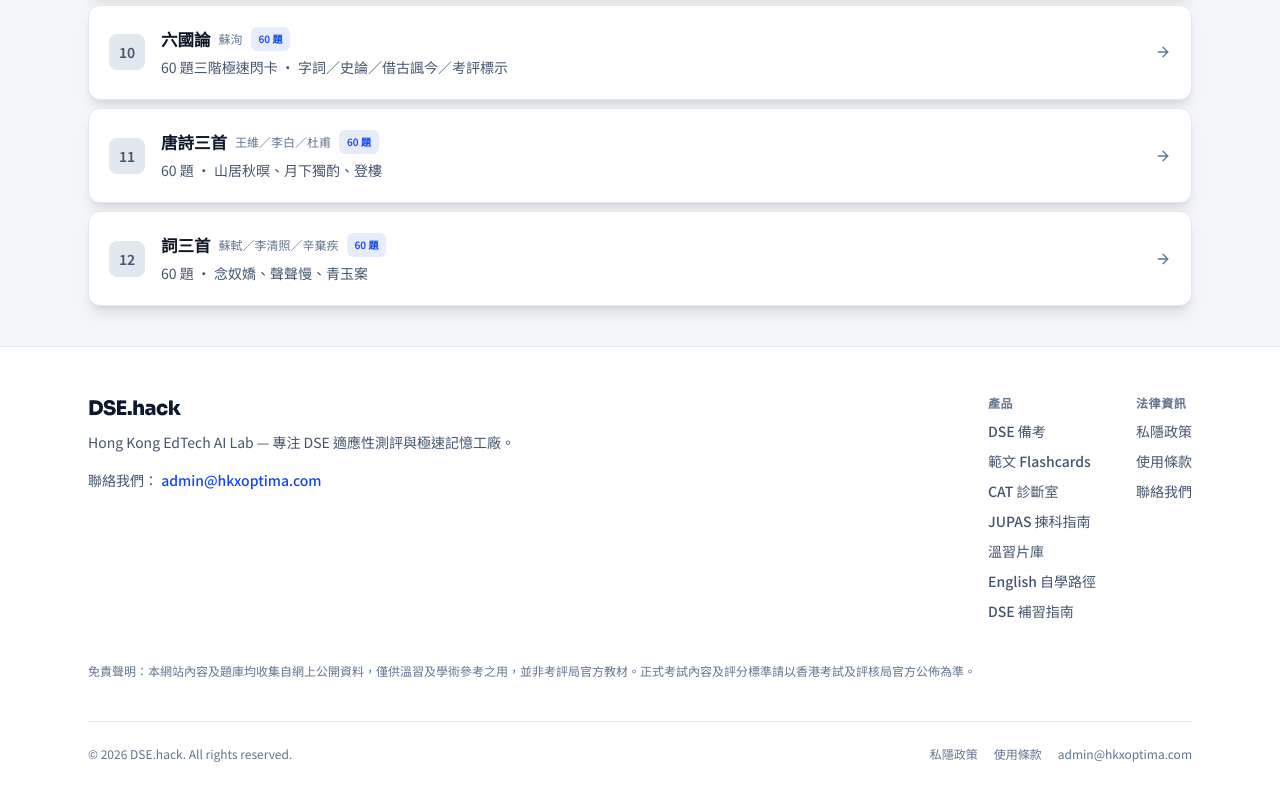
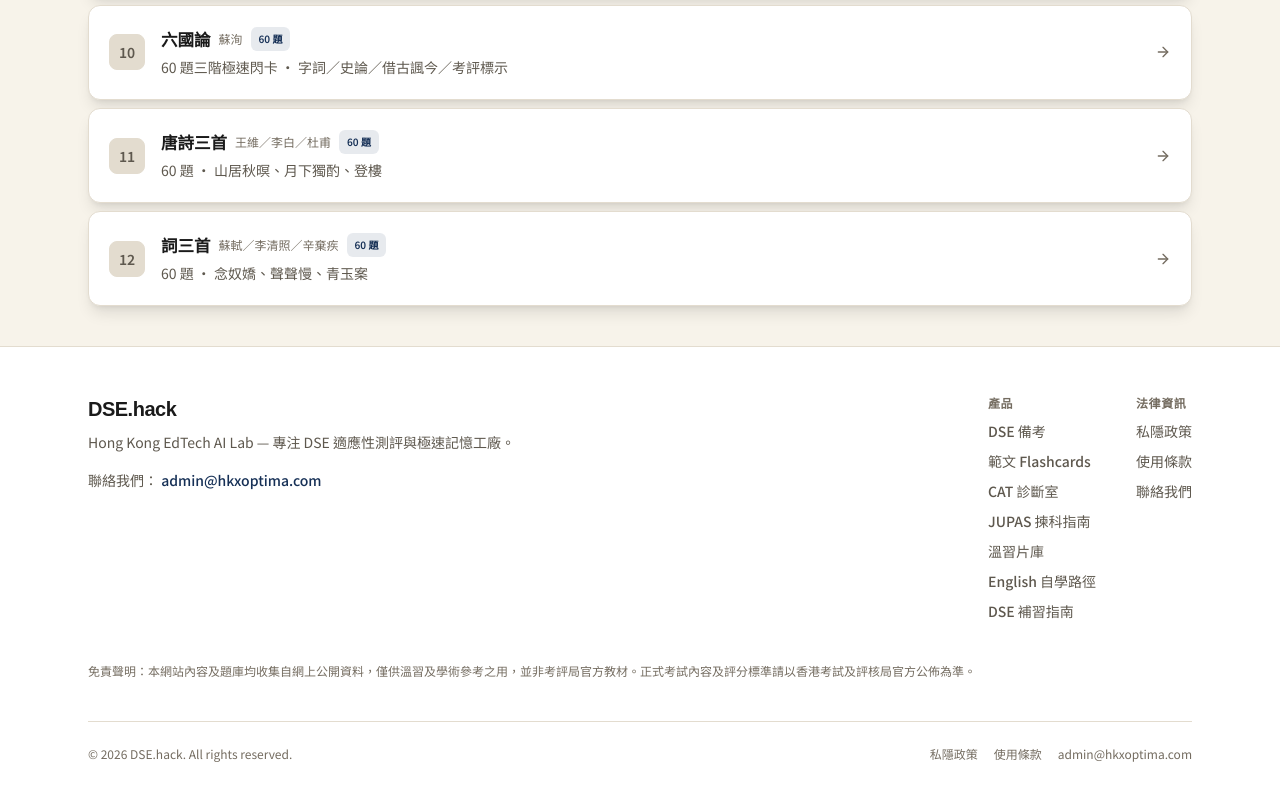
Before and after one commit to kwcricky-sys/education, a Next.js app: page /dse/chinese in a window 1280 px wide. Shown: the part 1330-2130 px from the top of the page. Built offline with nearby package versions, Linux system fonts and the light colour scheme.

Commit message:
Trust Navy design tokens: navy/cream/gold palette, serif headings, slate+blue scales remapped to match primary.hkxoptima.com
Co-authored-by: kwcricky-sys <kwcricky-sys@users.noreply.github.com>

```diff
--- a/src/app/globals.css
+++ b/src/app/globals.css
@@ -1,20 +1,35 @@
 @import "tailwindcss";
 
+/*
+ * Trust Navy — shared visual system with primary.hkxoptima.com.
+ * Navy headers, cream surfaces, gold accents. Site is light-only.
+ */
 :root {
-  /* Light slate base + deep blue accent (site is light-only) */
-  --ink-bg: #f4f6fa;
+  --navy: #0b1f3a;
+  --navy-soft: #163056;
+  --cream: #f7f3ea;
+  --gold: #c4a35a;
+  --gold-strong: #b08d45;
+  --gold-ink: #7a6230; /* gold for text on cream/white — AA */
+  --line: #d9d2c5;
+  --coral: #9b3a32;
+
+  --ink-bg: var(--cream);
   --ink-surface: #ffffff;
-  --ink-border: #e2e8f0;
-  --ink-text: #0b1220; /* near-black slate */
-  --ink-muted: #475569; /* body / secondary text - AA on white */
-  --ink-faint: #64748b;
-  --navy: #0f172a;
-  --sky-wash: #f0f4ff;
-  --accent: #1d4ed8; /* deep blue */
-  --accent-strong: #1e40af;
-  --accent-soft: rgba(29, 78, 216, 0.1);
-  --accent-2: #a16207; /* muted amber, for the rare secondary highlight */
-  --hero-glow: rgba(29, 78, 216, 0.14);
+  --ink-border: var(--line);
+  --ink-text: #1a1a1a;
+  --ink-muted: #5e584e;
+  --ink-faint: #746c60;
+  --sky-wash: #efeae0;
+  --accent: var(--navy);
+  --accent-strong: var(--navy-soft);
+  --accent-soft: rgba(11, 31, 58, 0.08);
+  --accent-2: var(--gold-ink);
+  --hero-glow: rgba(196, 163, 90, 0.18);
+  --shadow-card: 0 8px 24px rgba(11, 31, 58, 0.06);
+
+  /* Headings: serif, as on primary. Sora (--font-brand) is for the wordmark and numerals. */
+  --font-display: var(--font-serif-zh), "Noto Serif TC", "Songti TC", serif;
 
   --background: var(--ink-bg);
   --foreground: var(--ink-text);
@@ -23,8 +38,51 @@
 @theme inline {
   --color-background: var(--background);
   --color-foreground: var(--foreground);
+  --color-navy: var(--navy);
+  --color-navy-soft: var(--navy-soft);
+  --color-cream: var(--cream);
+  --color-gold: var(--gold);
+  --color-gold-strong: var(--gold-strong);
+  --color-gold-ink: var(--gold-ink);
+  --color-line: var(--line);
+  --color-coral: var(--coral);
+  --color-ink: var(--ink-text);
+  --color-ink-muted: var(--ink-muted);
+  --color-ink-faint: var(--ink-faint);
   --font-sans: var(--font-body);
   --font-display: var(--font-display);
+}
+
+/*
+ * Existing pages use Tailwind's slate + blue utilities throughout (quizzes,
+ * CAT report, JUPAS tables). Both scales are re-pointed at the Trust Navy
+ * palette so every page inherits the system without per-class rewrites:
+ * slate → warm neutrals ending in --ink-text, blue → navy ending in --navy.
+ */
+@theme {
+  --color-slate-50: #fbf9f4;
+  --color-slate-100: #f2ede3;
+  --color-slate-200: #e3dccf;
+  --color-slate-300: #d0c7b7;
+  --color-slate-400: #a39a8b;
+  --color-slate-500: #746c60;
+  --color-slate-600: #5e584e;
+  --color-slate-700: #474238;
+  --color-slate-800: #2d2a25;
+  --color-slate-900: #1a1a1a;
+  --color-slate-950: #111111;
+
+  --color-blue-50: #eef1f6;
+  --color-blue-100: #dde3ec;
+  --color-blue-200: #bcc7d8;
+  --color-blue-300: #8fa0bb;
+  --color-blue-400: #5f7699;
+  --color-blue-500: #3a5478;
+  --color-blue-600: #24406a;
+  --color-blue-700: #163056;
+  --color-blue-800: #0b1f3a;
+  --color-blue-900: #081729;
+  --color-blue-950: #050f1c;
 }
 
 body {
@@ -47,98 +105,42 @@ body {
 }
 
 ::selection {
-  background: color-mix(in srgb, var(--accent) 28%, transparent);
+  background: color-mix(in srgb, var(--gold) 35%, transparent);
   color: var(--ink-text);
 }
 
-/* Marketing shell - light slate with a soft blue wash */
 .home-shell {
-  --ink-bg: #f4f6fa;
-  --ink-surface: #ffffff;
-  --ink-border: #e2e8f0;
-  --ink-text: #0b1220;
-  --ink-muted: #475569;
-  --ink-faint: #64748b;
-  --accent: #1d4ed8;
-  --accent-strong: #1e40af;
-  --accent-soft: rgba(29, 78, 216, 0.1);
-  --hero-glow: rgba(29, 78, 216, 0.1);
   color: var(--ink-text);
-  background:
-    radial-gradient(ellipse 55% 40% at 12% -8%, var(--hero-glow), transparent 55%),
-    radial-gradient(ellipse 40% 28% at 88% 0%, rgba(29, 78, 216, 0.06), transparent 50%),
-    #f4f6fa;
+  background: var(--cream);
 }
 
-.home-shell::before {
-  content: "";
-  pointer-events: none;
-  position: fixed;
-  inset: 0;
-  z-index: 0;
-  opacity: 0.5;
-  background-image:
-    linear-gradient(rgba(15, 23, 42, 0.035) 1px, transparent 1px),
-    linear-gradient(90deg, rgba(15, 23, 42, 0.035) 1px, transparent 1px);
-  background-size: 56px 56px;
-  mask-image: linear-gradient(180deg, #000 0%, transparent 65%);
-}
-
-.home-shell > * {
-  position: relative;
-  z-index: 1;
-}
-
-/* DSE Study Hub - light slate, deep blue accent */
 .dse-root {
-  --dse-bg: #f4f6fa;
+  --dse-bg: var(--cream);
   --dse-surface: #ffffff;
-  --dse-border: #e2e8f0;
-  --accent: #1d4ed8;
-  --accent-strong: #1e40af;
-  --accent-soft: rgba(29, 78, 216, 0.1);
-  --accent-2: #a16207;
-  --ink-bg: #f4f6fa;
-  --ink-surface: #ffffff;
-  --ink-border: #e2e8f0;
-  --ink-text: #0b1220;
-  --ink-muted: #475569;
-  --ink-faint: #64748b;
+  --dse-border: var(--line);
   font-feature-settings: "kern" 1, "liga" 1;
-  background:
-    radial-gradient(ellipse 55% 38% at 80% -10%, rgba(29, 78, 216, 0.07), transparent 50%),
-    radial-gradient(ellipse 40% 28% at 8% 18%, rgba(29, 78, 216, 0.04), transparent 45%),
-    #f4f6fa;
-}
-
-.dse-root ::selection {
-  background: color-mix(in srgb, var(--accent) 28%, transparent);
   color: var(--ink-text);
+  background: var(--cream);
 }
 
 .dse-progress {
-  background: linear-gradient(90deg, #1e40af 0%, #1d4ed8 55%, #2563eb 100%);
+  background: linear-gradient(90deg, var(--navy) 0%, var(--navy-soft) 70%, var(--gold) 100%);
 }
 
-/* CAT Diagnostic Room - light slate (matches DSE shell) */
+/* CAT Diagnostic Room */
 .dse-cat-light {
-  --cat-bg: #f4f6fa;
+  --cat-bg: var(--cream);
   --cat-card: #ffffff;
-  --cat-border: #e2e8f0;
-  --cat-ink: #0b1220;
-  --cat-muted: #475569;
-  --cat-accent: #1d4ed8;
+  --cat-border: var(--line);
+  --cat-ink: var(--ink-text);
+  --cat-muted: var(--ink-muted);
+  --cat-accent: var(--navy);
   color: var(--cat-ink);
   background: transparent;
 }
 
-.dse-cat-light ::selection {
-  background: rgba(29, 78, 216, 0.22);
-  color: var(--cat-ink);
-}
-
 .dse-cat-progress {
-  background: linear-gradient(90deg, #1e40af 0%, #1d4ed8 100%);
+  background: linear-gradient(90deg, var(--navy) 0%, var(--gold) 100%);
 }
 
 .dse-flip-inner {
@@ -210,23 +212,42 @@ body {
   animation: float-soft 5s ease-in-out infinite;
 }
 
+@media (prefers-reduced-motion: reduce) {
+  .anim-fade-up,
+  .anim-fade-up-delay,
+  .anim-fade-up-delay-2,
+  .anim-float {
+    animation: none;
+  }
+}
+
 .btn-primary {
-  background: linear-gradient(135deg, #1e40af 0%, #1d4ed8 55%, #2563eb 100%);
-  color: #ffffff;
-  box-shadow: 0 10px 28px rgba(29, 78, 216, 0.2);
-  transition: transform 0.2s ease, box-shadow 0.2s ease, filter 0.2s ease;
+  background: var(--gold);
+  color: var(--navy);
+  box-shadow: 0 10px 24px rgba(196, 163, 90, 0.35);
+  transition: transform 0.2s ease, box-shadow 0.2s ease, background 0.2s ease;
 }
 
 .btn-primary:hover {
-  filter: brightness(1.08);
+  background: var(--gold-strong);
   transform: translateY(-1px);
-  box-shadow: 0 14px 32px rgba(29, 78, 216, 0.26);
+}
+
+.btn-navy {
+  background: var(--navy);
+  color: #ffffff;
+  transition: background 0.2s ease;
+}
+
+.btn-navy:hover {
+  background: var(--navy-soft);
 }
 
 .panel-lift {
-  transition: box-shadow 0.3s ease, border-color 0.3s ease, background 0.3s ease;
+  transition: transform 0.25s ease, box-shadow 0.25s ease, border-color 0.25s ease;
 }
 
 .panel-lift:hover {
-  box-shadow: 0 12px 28px rgba(15, 23, 42, 0.1);
+  transform: translateY(-2px);
+  box-shadow: 0 14px 34px rgba(11, 31, 58, 0.1);
 }
--- a/src/app/layout.tsx
+++ b/src/app/layout.tsx
@@ -1,5 +1,5 @@
-import type { Metadata } from "next";
-import { Inter, Noto_Sans_TC, Sora } from "next/font/google";
+import type { Metadata, Viewport } from "next";
+import { Inter, Noto_Sans_TC, Noto_Serif_TC, Sora } from "next/font/google";
 import { CookieConsent } from "@/components/site/cookie-consent";
 import { JsonLd } from "@/components/seo/json-ld";
 import { buildWebSiteJsonLd } from "@/lib/seo";
@@ -25,12 +25,23 @@ const bodyFont = Noto_Sans_TC({
   display: "swap",
 });
 
-const displayFont = Sora({
-  variable: "--font-display",
+const brandFont = Sora({
+  variable: "--font-brand",
   subsets: ["latin"],
   weight: ["500", "600", "700", "800"],
   display: "swap",
 });
+
+const serifFont = Noto_Serif_TC({
+  variable: "--font-serif-zh",
+  subsets: ["latin"],
+  weight: ["600", "700"],
+  display: "swap",
+});
+
+export const viewport: Viewport = {
+  themeColor: "#0B1F3A",
+};
 
 export const metadata: Metadata = {
   metadataBase: new URL(SITE_URL),
@@ -82,7 +93,7 @@ export default function RootLayout({
   return (
     <html
       lang="zh-HK"
-      className={`${sansFont.variable} ${bodyFont.variable} ${displayFont.variable} h-full antialiased`}
+      className={`${sansFont.variable} ${bodyFont.variable} ${brandFont.variable} ${serifFont.variable} h-full antialiased`}
     >
       <head>
         <link
```
